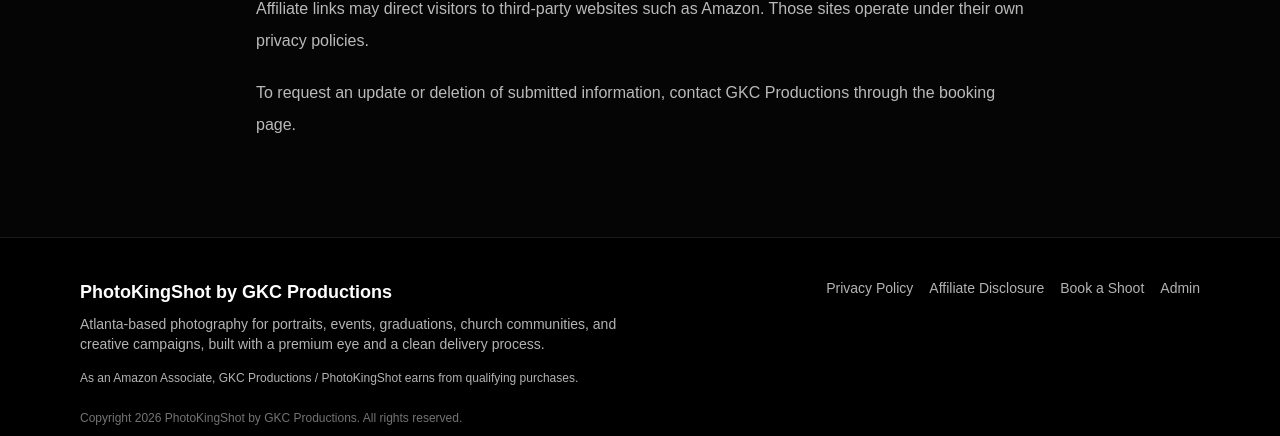
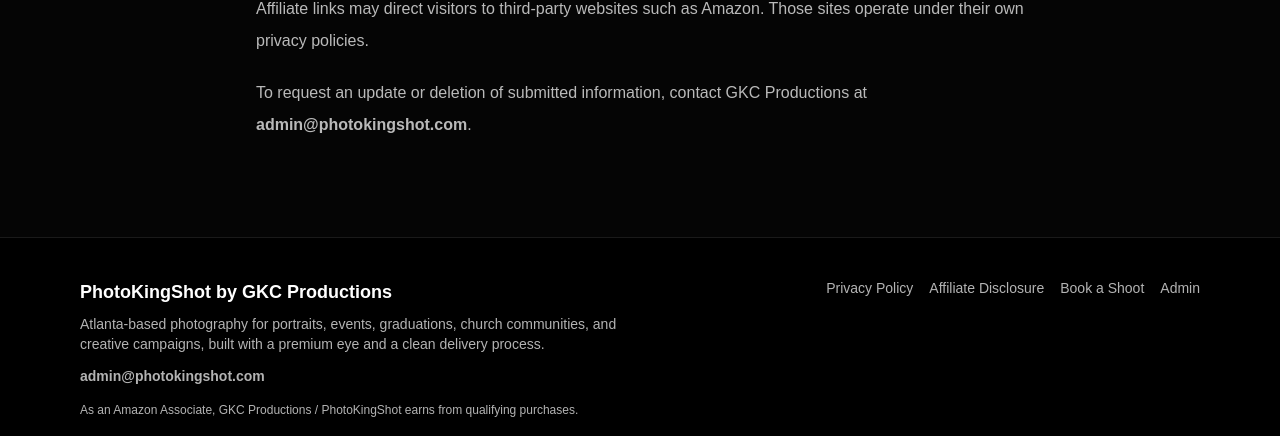
Before and after one commit to gkc-productions/photokingshot, a Next.js app: page /privacy-policy in a window 1280 px wide. Shown: the part 444-880 px from the top of the page. Built offline with nearby package versions, Linux system fonts and the light colour scheme; no server answers.

Commit message:
Set PhotoKingShot admin contact email

```diff
--- a/app/(public)/about/page.tsx
+++ b/app/(public)/about/page.tsx
@@ -22,6 +22,10 @@
       <div>
         <SectionHeading eyebrow="About" title={`${site.name} is the photography brand of ${site.parent}.`} body="Built in Atlanta with a focus on premium images, honest direction, and a final gallery people are proud to share." />
         <p className="mt-6 text-lg leading-8 text-white/72">The work sits between polished production and personal presence: portraits that feel confident, event coverage that respects the room, graduation sessions that carry the weight of the milestone, and community photography that keeps people at the center.</p>
+        <p className="mt-5 leading-7 text-white/68">
+          For booking questions, collaborations, or admin contact, email{" "}
+          <a href={`mailto:${site.contactEmail}`} className="font-semibold text-[#d6a83f] hover:text-white">{site.contactEmail}</a>.
+        </p>
         <Button href="/booking" className="mt-8">Start a Booking</Button>
       </div>
       <div className="photo-sheen min-h-[420px] rounded-sm border border-white/10 p-7">
--- a/app/(public)/book/page.tsx
+++ b/app/(public)/book/page.tsx
@@ -1,6 +1,7 @@
 import type { Metadata } from "next";
 import { BookingForm } from "@/components/BookingForm";
 import { SectionHeading } from "@/components/SectionHeading";
+import { site } from "@/lib/site";
 
 export const metadata: Metadata = {
   title: "Book a Shoot",
@@ -20,6 +21,10 @@
     <section className="section-shell grid gap-10 py-16 md:grid-cols-[0.9fr_1.1fr] md:py-24">
       <div>
         <SectionHeading eyebrow="Booking" title="Tell us what you are creating." body="Share the essentials and the team will follow up with next steps. Your inquiry is stored for admin review; email notifications can be added after SMTP is configured." />
+        <p className="mt-6 leading-7 text-white/68">
+          Prefer email? Reach PhotoKingShot at{" "}
+          <a href={`mailto:${site.contactEmail}`} className="font-semibold text-[#d6a83f] hover:text-white">{site.contactEmail}</a>.
+        </p>
       </div>
       <BookingForm />
     </section>
--- a/app/(public)/privacy-policy/page.tsx
+++ b/app/(public)/privacy-policy/page.tsx
@@ -1,4 +1,5 @@
 import type { Metadata } from "next";
+import { site } from "@/lib/site";
 
 export const metadata: Metadata = {
   title: "Privacy Policy",
@@ -14,7 +15,10 @@
         <p>PhotoKingShot by GKC Productions collects information submitted through booking forms, including name, email, phone, shoot type, preferred date, location, and message.</p>
         <p>This information is used to respond to inquiries, plan sessions, manage client communication, and improve services. Booking data is stored in the website database and is not sold.</p>
         <p>Affiliate links may direct visitors to third-party websites such as Amazon. Those sites operate under their own privacy policies.</p>
-        <p>To request an update or deletion of submitted information, contact GKC Productions through the booking page.</p>
+        <p>
+          To request an update or deletion of submitted information, contact GKC Productions at{" "}
+          <a href={`mailto:${site.contactEmail}`} className="font-semibold text-[#d6a83f] hover:text-white">{site.contactEmail}</a>.
+        </p>
       </div>
     </section>
   );
--- a/app/actions.ts
+++ b/app/actions.ts
@@ -6,6 +6,7 @@
 import { z } from "zod";
 import { clearAdminSession, setAdminSession } from "@/lib/admin-auth";
 import { prisma } from "@/lib/prisma";
+import { site } from "@/lib/site";
 
 const requiredString = z.string().trim().min(1);
 const formBoolean = z.preprocess((value) => value === "true" || value === "on", z.boolean());
@@ -40,7 +41,9 @@
     };
   }
 
-  // Future: add SMTP/email notification logic here after sender domain and templates are configured.
+  // Future: if SMTP_HOST/SMTP_USER/SMTP_PASS are present, send an inquiry notification to site.contactEmail.
+  // The current official admin/contact inbox is configured as admin@photokingshot.com.
+  void site.contactEmail;
   revalidatePath("/admin");
   return { ok: true, message: "Your inquiry was received. PhotoKingShot will follow up soon." };
 }
--- a/components/Footer.tsx
+++ b/components/Footer.tsx
@@ -8,6 +8,9 @@
         <div>
           <p className="text-lg font-black text-white">{site.fullName}</p>
           <p className="mt-2 max-w-xl">Atlanta-based photography for portraits, events, graduations, church communities, and creative campaigns, built with a premium eye and a clean delivery process.</p>
+          <p className="mt-3">
+            <a href={`mailto:${site.contactEmail}`} className="font-semibold text-[#d6a83f] hover:text-white">{site.contactEmail}</a>
+          </p>
           <p className="mt-4 text-xs">As an Amazon Associate, GKC Productions / PhotoKingShot earns from qualifying purchases.</p>
         </div>
         <div className="flex flex-wrap gap-4 md:justify-end">
--- a/lib/site.ts
+++ b/lib/site.ts
@@ -4,7 +4,8 @@
   fullName: "PhotoKingShot by GKC Productions",
   domain: "photokingshot.com",
   galleryDomain: "gallery.photokingshot.com",
-  email: "booking@photokingshot.com",
+  email: "admin@photokingshot.com",
+  contactEmail: process.env.ADMIN_EMAIL || "admin@photokingshot.com",
   city: "Atlanta"
 };
 
```
Also changed, not shown: 1 other file (tests, documents, lock files or other folders).
